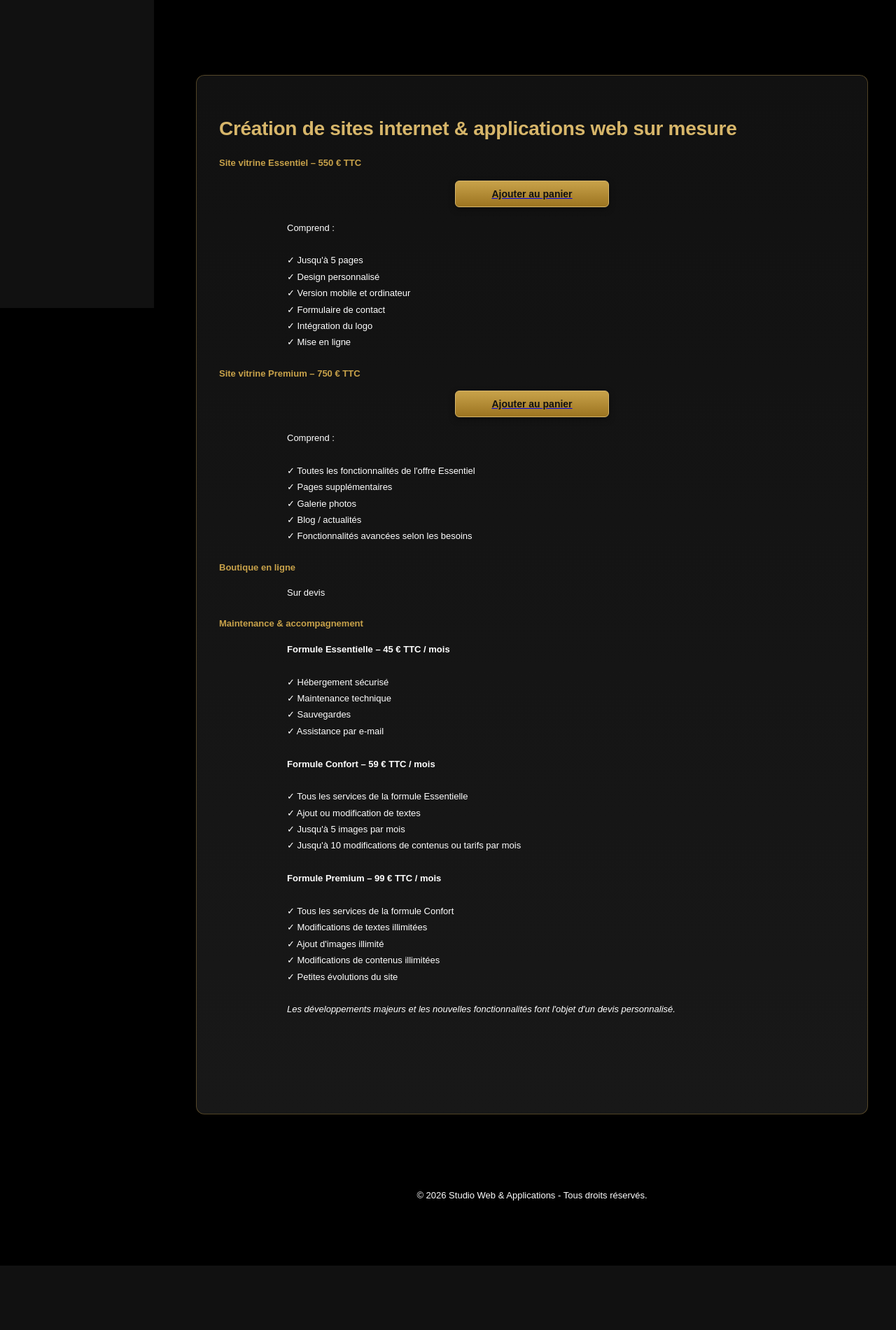
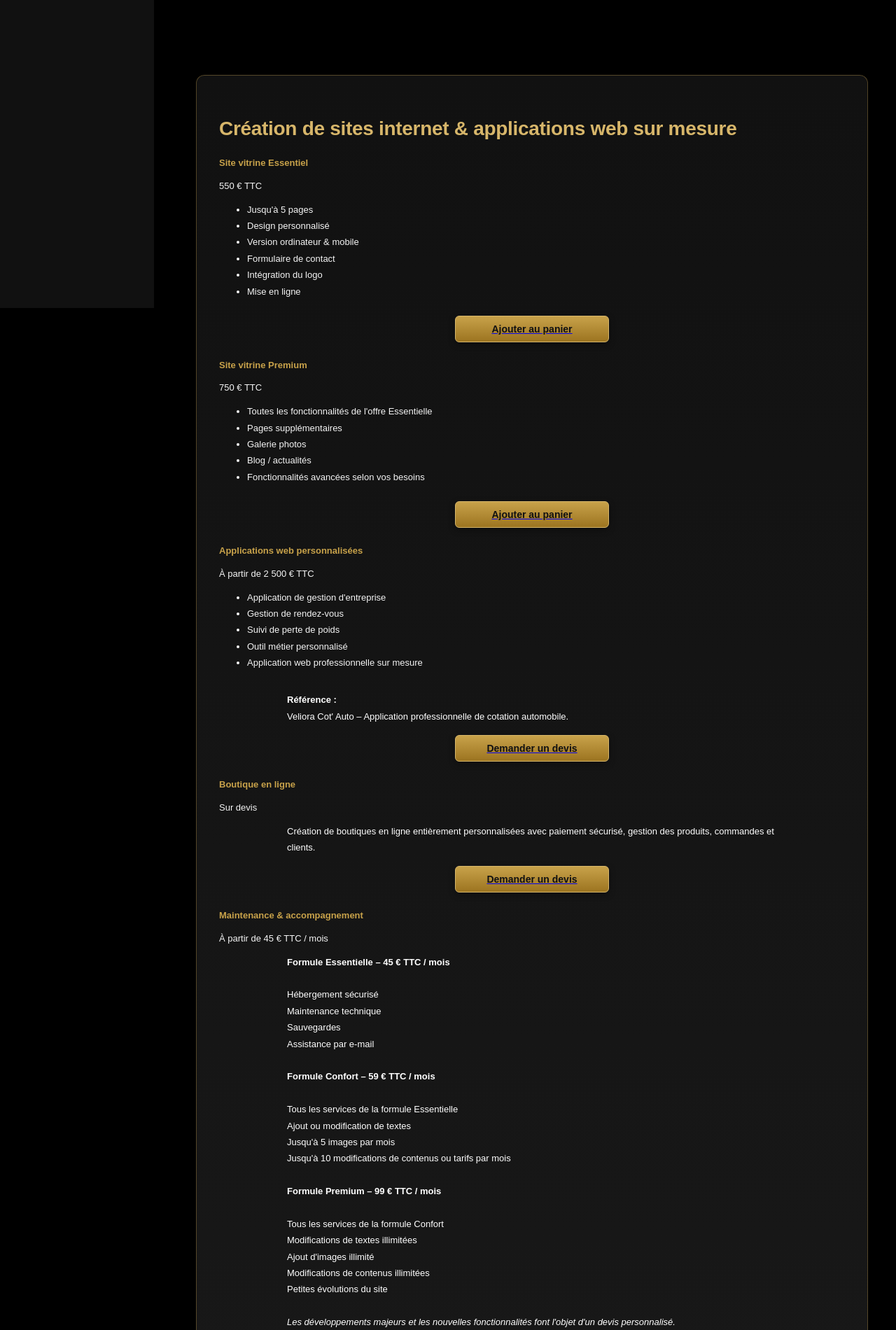
Before and after one commit to MSEDIT-1304/Studio-Web-Applications, a Flask app: page /services in a window 1280 px wide. Shown: the part 400-2300 px from the top of the page at 70% size. Before the commit the page ends 2208 px from the top, so only its background shows below. Run offline with Flask 3, Linux system fonts and the light colour scheme.

Commit message:
Update services.html

```diff
--- a/templates/services.html
+++ b/templates/services.html
@@ -35,80 +35,142 @@
 
 <h3>Création de sites internet & applications web sur mesure</h3>
 
-<h4>Site vitrine Essentiel – 550 € TTC</h4>
+<div class="offres">
+
+    <div class="offre">
+
+        <h4>Site vitrine Essentiel</h4>
+
+        <div class="prix">
+            550 € TTC
+        </div>
+
+        <ul>
+            <li>Jusqu'à 5 pages</li>
+            <li>Design personnalisé</li>
+            <li>Version ordinateur & mobile</li>
+            <li>Formulaire de contact</li>
+            <li>Intégration du logo</li>
+            <li>Mise en ligne</li>
+        </ul>
 
         <a href="/ajouter/site550">
             <button>Ajouter au panier</button>
         </a>
 
-<p>
-Comprend :<br><br>
+    </div>
 
-✓ Jusqu'à 5 pages<br>
-✓ Design personnalisé<br>
-✓ Version mobile et ordinateur<br>
-✓ Formulaire de contact<br>
-✓ Intégration du logo<br>
-✓ Mise en ligne
-</p>
 
-<h4>Site vitrine Premium – 750 € TTC</h4>
+    <div class="offre">
+
+        <h4>Site vitrine Premium</h4>
+
+        <div class="prix">
+            750 € TTC
+        </div>
+
+        <ul>
+            <li>Toutes les fonctionnalités de l'offre Essentielle</li>
+            <li>Pages supplémentaires</li>
+            <li>Galerie photos</li>
+            <li>Blog / actualités</li>
+            <li>Fonctionnalités avancées selon vos besoins</li>
+        </ul>
 
         <a href="/ajouter/site750">
             <button>Ajouter au panier</button>
         </a>
 
-<p>
-Comprend :<br><br>
+    </div>
 
-✓ Toutes les fonctionnalités de l'offre Essentiel<br>
-✓ Pages supplémentaires<br>
-✓ Galerie photos<br>
-✓ Blog / actualités<br>
-✓ Fonctionnalités avancées selon les besoins
-</p>
+</div>
+
+<div class="offre">
+
+    <h4>Applications web personnalisées</h4>
+
+    <div class="prix">
+        À partir de 2 500 € TTC
+    </div>
+
+    <ul>
+        <li>Application de gestion d'entreprise</li>
+        <li>Gestion de rendez-vous</li>
+        <li>Suivi de perte de poids</li>
+        <li>Outil métier personnalisé</li>
+        <li>Application web professionnelle sur mesure</li>
+    </ul>
+
+    <p><strong>Référence :</strong><br>
+    Veliora Cot' Auto – Application professionnelle de cotation automobile.</p>
+
+    <a href="/contact">
+        <button>Demander un devis</button>
+    </a>
+
+</div>
+
+<div class="offre">
 
     <h4>Boutique en ligne</h4>
 
+    <div class="prix">
+        Sur devis
+    </div>
+
     <p>
-Sur devis
+        Création de boutiques en ligne entièrement personnalisées avec paiement sécurisé, gestion des produits, commandes et clients.
     </p>
 
+    <a href="/contact">
+        <button>Demander un devis</button>
+    </a>
+
+</div>
+
+<div class="offre">
+
     <h4>Maintenance & accompagnement</h4>
+
+    <div class="prix">
+        À partir de 45 € TTC / mois
+    </div>
 
     <p>
 
     <strong>Formule Essentielle – 45 € TTC / mois</strong><br><br>
 
-✓ Hébergement sécurisé<br>
-✓ Maintenance technique<br>
-✓ Sauvegardes<br>
-✓ Assistance par e-mail
+    Hébergement sécurisé<br>
+    Maintenance technique<br>
+    Sauvegardes<br>
+    Assistance par e-mail
 
     <br><br>
 
     <strong>Formule Confort – 59 € TTC / mois</strong><br><br>
 
-✓ Tous les services de la formule Essentielle<br>
-✓ Ajout ou modification de textes<br>
-✓ Jusqu'à 5 images par mois<br>
-✓ Jusqu'à 10 modifications de contenus ou tarifs par mois
+    Tous les services de la formule Essentielle<br>
+    Ajout ou modification de textes<br>
+    Jusqu'à 5 images par mois<br>
+    Jusqu'à 10 modifications de contenus ou tarifs par mois
 
     <br><br>
 
     <strong>Formule Premium – 99 € TTC / mois</strong><br><br>
 
-✓ Tous les services de la formule Confort<br>
-✓ Modifications de textes illimitées<br>
-✓ Ajout d'images illimité<br>
-✓ Modifications de contenus illimitées<br>
-✓ Petites évolutions du site
+    Tous les services de la formule Confort<br>
+    Modifications de textes illimitées<br>
+    Ajout d'images illimité<br>
+    Modifications de contenus illimitées<br>
+    Petites évolutions du site
 
     <br><br>
 
     <em>Les développements majeurs et les nouvelles fonctionnalités font l'objet d'un devis personnalisé.</em>
 
     </p>
+
+</div>
 <br><br>
 
 <br><br>
```
Lines whose indentation alone changed are shown as unchanged.
